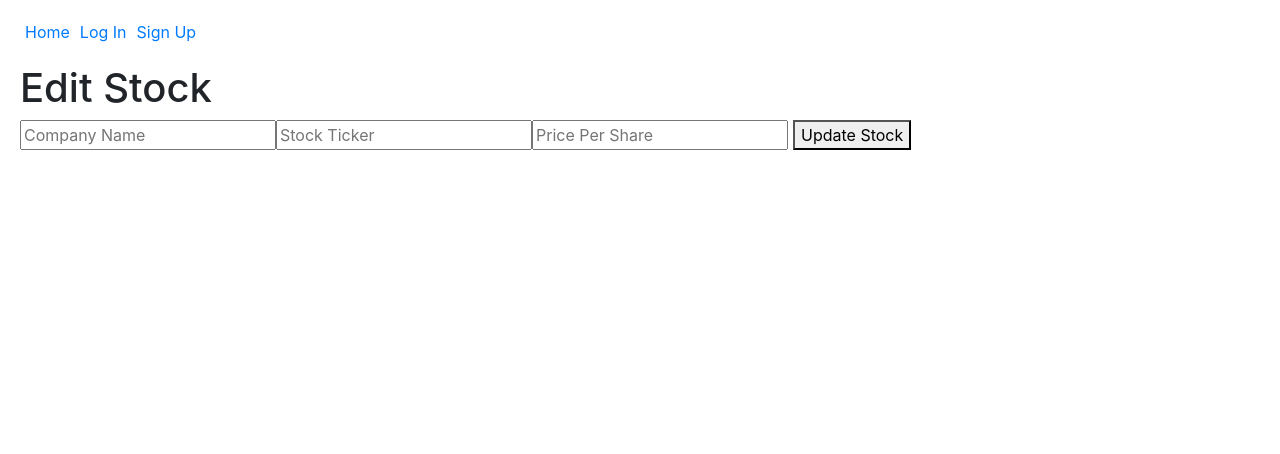
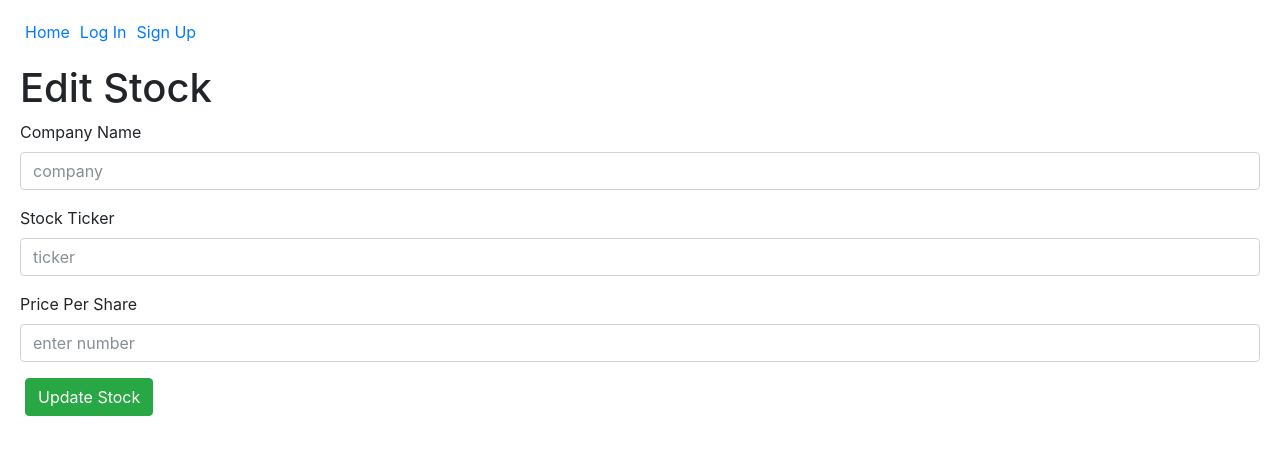
Before and after one commit to andrewavina/ValueTip, a React (Create React App) app in the folder client/: page /edit-stock/1 in a window 1280 px wide. Shown: the top 454 px of the page. Built offline with nearby package versions, Linux system fonts and the light colour scheme; no server answers.

Commit message:
more bootstrap

```diff
--- a/client/src/views/CreateStock.jsx
+++ b/client/src/views/CreateStock.jsx
@@ -46,10 +46,23 @@ class CreateStock extends React.Component {
             <div className='CreateStock'>
                 <h1>Add A Stock</h1>
                 <form onChange={this.onInputChange.bind(this)} onSubmit={this.onFormSubmit.bind(this)}>
-                    <input type="text" placeholder="Company Name" name="name" value={name} />
-                    <input type="text" placeholder="Stock Ticker" name="ticker" value={ticker} />
-                    <input type="text" placeholder="Price Per Share" name="price" value={price} />
-                    <button>Add Stock</button>
+                    <div class="form-group">
+                        <label for="exampleInputEmail1">Company Name</label>
+                        <input type="text" placeholder="company" name="name" value={name} class="form-control" />
+                    </div>
+
+                    <div class="form-group">
+                        <label for="exampleInputEmail1">Stock Ticker</label>
+                        <input type="text" placeholder="ticker" name="ticker" value={ticker} class="form-control"/>
+                    </div>
+
+                    <div class="form-group">
+                        <label for="exampleInputEmail1">Price Per Share</label>
+                        <input type="text" placeholder="enter number" name="price" value={price} class="form-control"/>
+                    </div>
+
+                    <button type="submit" class="btn btn-primary">Add Stock</button>
+
                 </form>
             </div>
         )
--- a/client/src/views/EditStock.jsx
+++ b/client/src/views/EditStock.jsx
@@ -63,10 +63,22 @@ class EditStock extends React.Component {
             <div className='EditStock'>
                 <h1>Edit Stock</h1>
                 <form onChange={this.onInputChange.bind(this)} onSubmit={this.onFormSubmit.bind(this)}>
-                    <input type="text" placeholder="Company Name" name="name" value={name} />
-                    <input type="text" placeholder="Stock Ticker" name="ticker" value={ticker} />
-                    <input type="text" placeholder="Price Per Share" name="price" value={price} />
-                    <button>Update Stock</button>
+                    <div class="form-group">
+                        <label for="exampleInputEmail1">Company Name</label>
+                        <input type="text" placeholder="company" name="name" value={name} class="form-control"/>
+                    </div>
+
+                    <div class="form-group">
+                        <label for="exampleInputEmail1">Stock Ticker</label>
+                        <input type="text" placeholder="ticker" name="ticker" value={ticker} class="form-control"/>
+                    </div>
+
+                    <div class="form-group">
+                        <label for="exampleInputEmail1">Price Per Share</label>
+                        <input type="text" placeholder="enter number" name="price" value={price} class="form-control"/>
+                    </div>
+
+                    <button class="btn btn-success">Update Stock</button>
                 </form>
             </div>
         )
--- a/client/src/views/Settings.jsx
+++ b/client/src/views/Settings.jsx
@@ -45,16 +45,18 @@ class Settings extends React.Component {
                 <div className='settings'>
                     <h1>Settings</h1>
 
-                    <h2>Edit Password:</h2>
                     <form onChange={this.onInputChange.bind(this)} onSubmit={this.onFormSubmit.bind(this)}>
-                    <input type="password" placeholder="Password" name="password" defaultValue={password} />
-                        <button>Change Password</button>
+                        <div class="form-group">
+                            <label for="exampleInputPassport1">Enter New Password</label>
+                            <input type="password" placeholder="Password" name="password" defaultValue={password} class="form-control"/>
+                        </div>
+                        <button class="btn btn-primary">Change Password</button>
                     </form>
 
                     <br/>
-
+                    <hr/>
                     <h2>Delete Your Account:</h2>
-                    <button>
+                    <button class="btn btn-danger">
                         <a href="/deleteuser">Delete Account</a>
                     </button>
                 </div>
```
